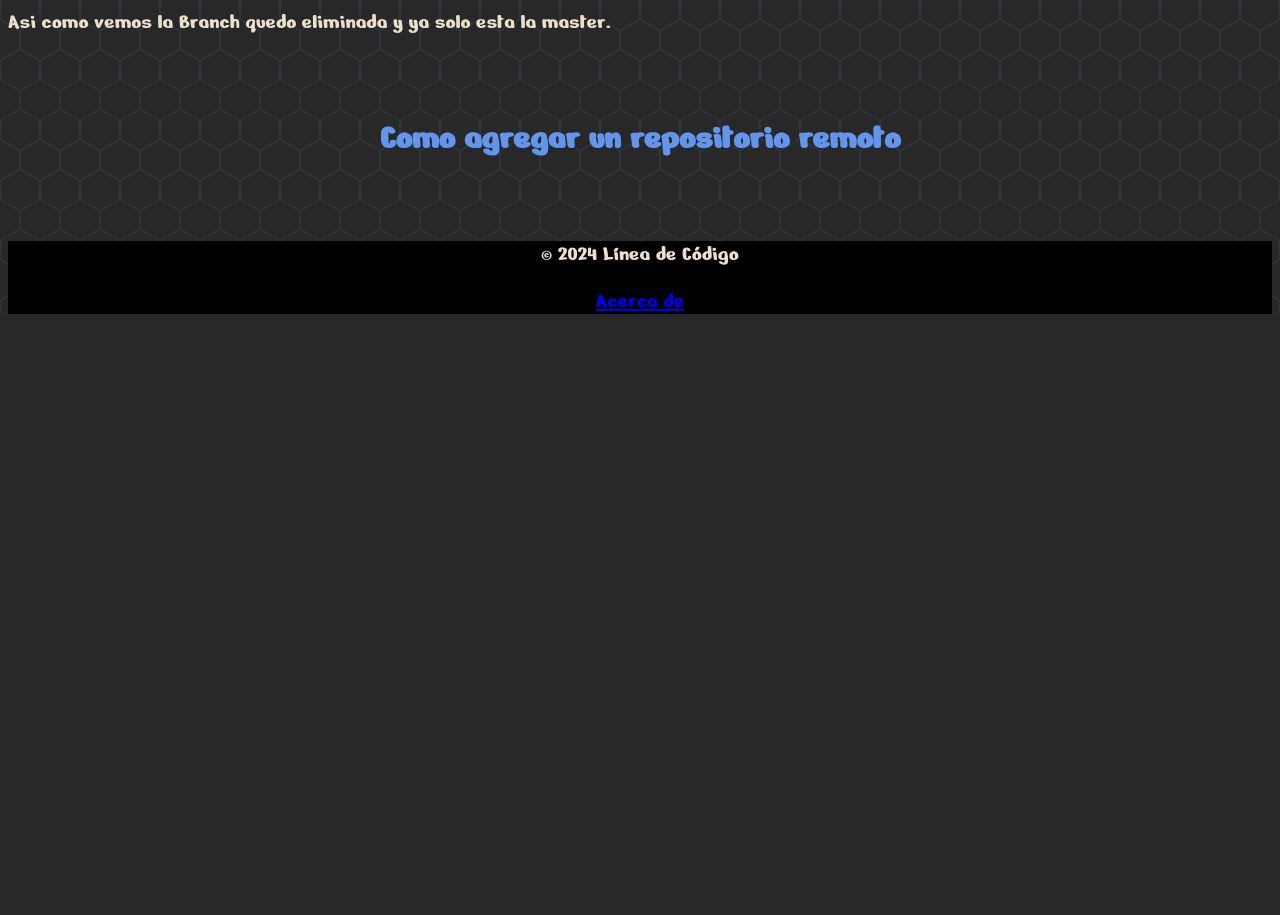
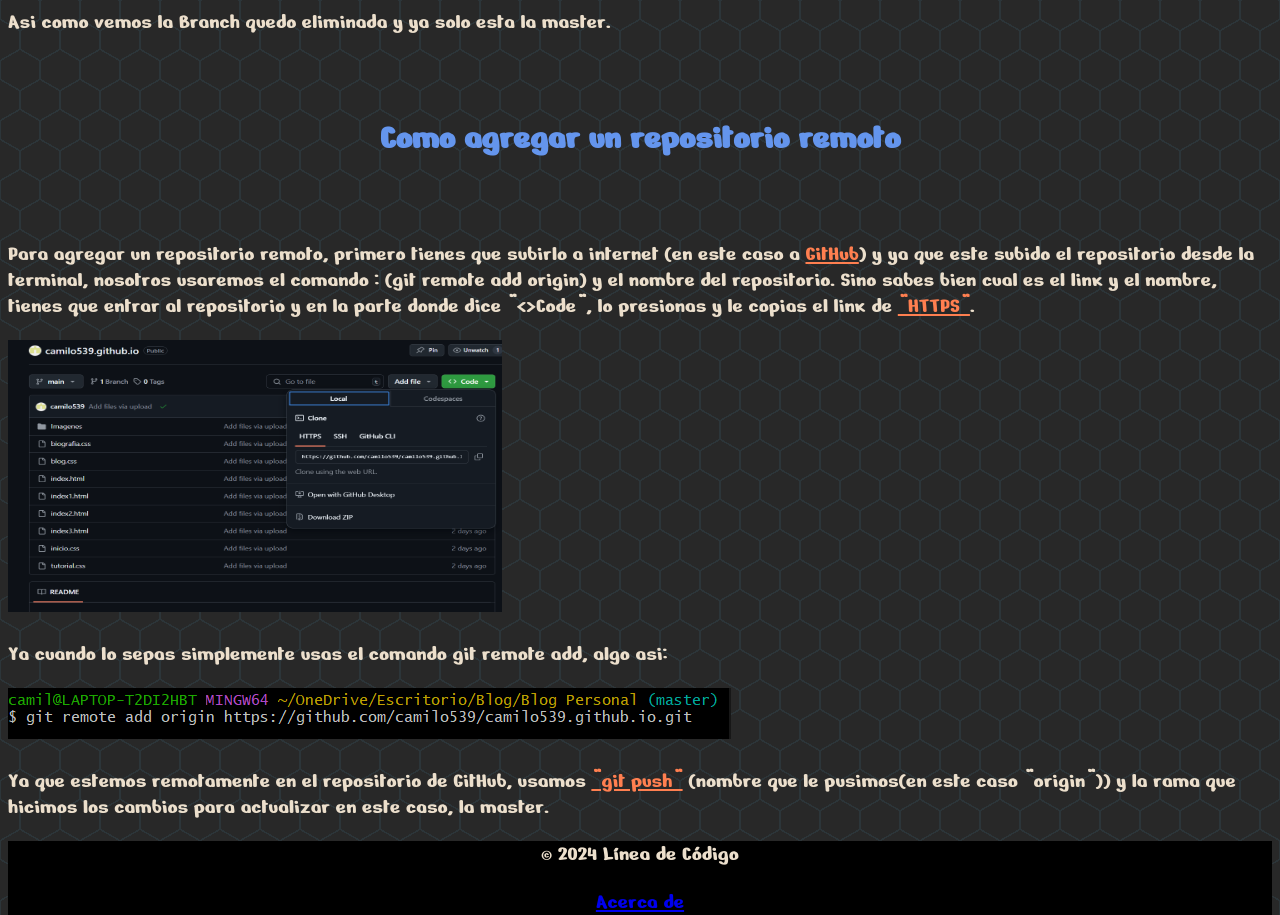
Before and after one commit to camilo539/camilo539.github.io, a plain HTML site: page index3.html in a window 1280 px wide. Shown: the part 5000-5915 px from the top of the page. Before the commit the page ends 5314 px from the top, so only its background shows below. Drawn offline with Linux system fonts and the light colour scheme.

Commit message:
mostrando los cambios de la actualizacion del repositorio remoto

```diff
--- a/index3.html
+++ b/index3.html
@@ -127,6 +127,17 @@
 
                   <h6>Como agregar un repositorio remoto</h6>
 
+                  <p>Para agregar un repositorio remoto, primero tienes que subirlo a internet (en este caso a <a href="https://es.wikipedia.org/wiki/GitHub" style="color: coral;">GitHub</a>) y ya que este subido el repositorio desde la terminal, nosotros usaremos el comando : (git remote add origin) y el nombre del repositorio. Sino sabes bien cual es el link y el nombre, tienes que entrar al repositorio y en la parte donde dice "<>Code", lo presionas y le copias el link de <a href="https://www.cloudflare.com/es-es/learning/ssl/what-is-https/" style="color: coral;">"HTTPS"</a>.</p>
+
+                  <img src="Imagenes/tutorial git/decimaseptima.png" alt="" style="width: 494px;
+                  height: 272px;">
+
+                  <p>Ya cuando lo sepas simplemente usas el comando git remote add, algo asi:</p>
+
+                  <img src="Imagenes/tutorial git/decimaoctava.png" alt="">
+
+                  <p>Ya que estemos remotamente en el repositorio de GitHub, usamos <a href="https://www.atlassian.com/es/git/tutorials/syncing/git-push" style="color: coral;">"git push"</a> (nombre que le pusimos(en este caso "origin")) y la rama que hicimos los cambios para actualizar en este caso, la master.</p>
+
             </div>
 
 		</div>
```
Also changed, not shown: Imagenes/tutorial git/decimaoctava.png (added), Imagenes/tutorial git/decimaseptima.png (added).
